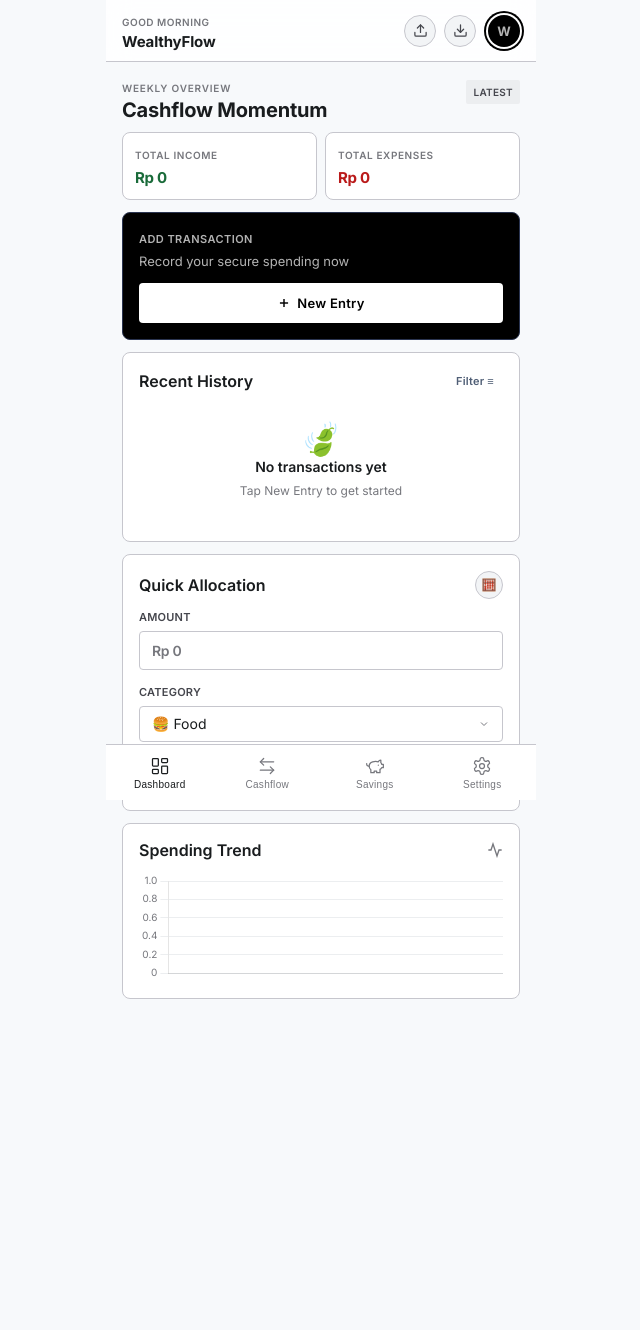
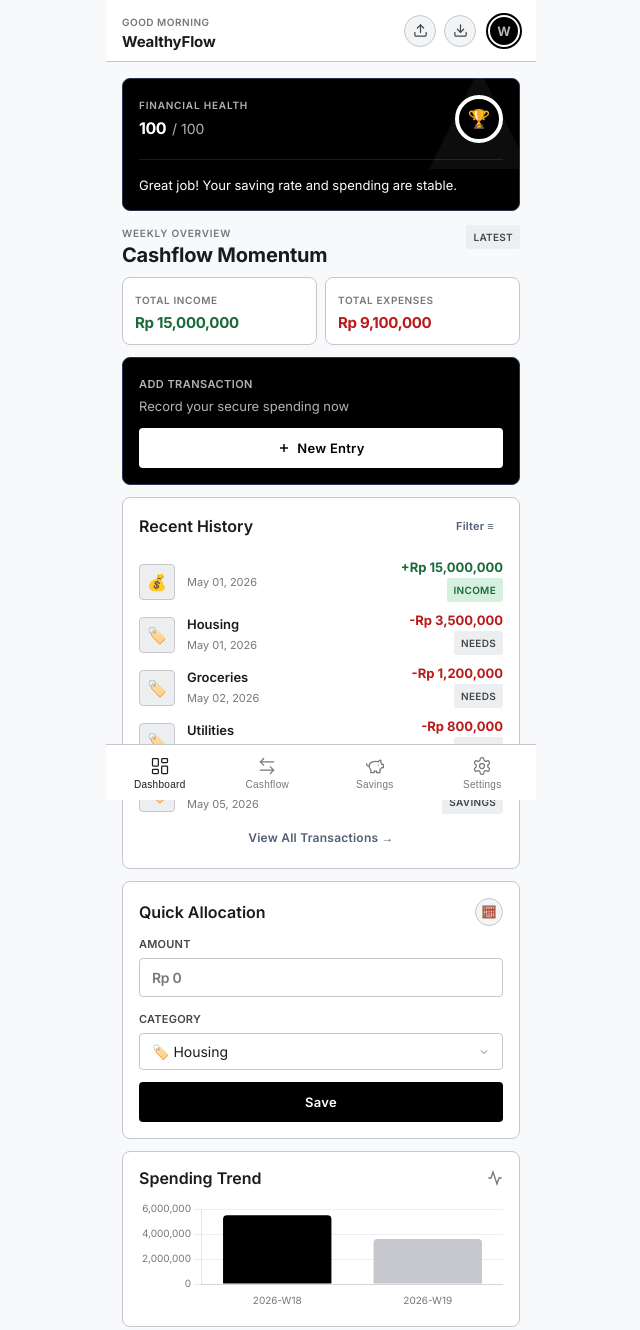
Before and after one commit to ardisanz/WealthyFlow-Pro, a website: page index.html in a window 1280 px wide. Shown: the whole page, without its empty margins (319-959 px from the left). Before the commit the page ends 1091 px from the top, so only its background shows below. Drawn offline with nearby package versions, Linux system fonts and the light colour scheme.

Commit message:
update Ui lebih profesional

```diff
--- a/index.html
+++ b/index.html
@@ -175,6 +175,24 @@
   </div>
 </div>
 
+<!-- GLOBAL LOADING STATE -->
+<div x-show="isLoading" class="custom-scroll" style="padding:16px;flex:1;display:flex;flex-direction:column;gap:16px;padding-top:calc(16px + env(safe-area-inset-top))">
+  <div style="display:flex;justify-content:space-between;align-items:center;margin-bottom:16px">
+    <div class="skeleton" style="width:120px;height:24px"></div>
+    <div class="skeleton" style="width:32px;height:32px;border-radius:var(--r-full)"></div>
+  </div>
+  <div class="skeleton" style="width:100%;height:140px;border-radius:var(--r-xl)"></div>
+  <div style="display:flex;gap:12px">
+    <div class="skeleton" style="flex:1;height:80px;border-radius:var(--r-lg)"></div>
+    <div class="skeleton" style="flex:1;height:80px;border-radius:var(--r-lg)"></div>
+  </div>
+  <div class="skeleton" style="width:100%;height:100px;border-radius:var(--r-lg)"></div>
+  <div class="skeleton" style="width:100%;height:60px;border-radius:var(--r-lg)"></div>
+</div>
+
+<!-- MAIN UI WRAPPER -->
+<div x-show="!isLoading" style="display:none;flex:1;flex-direction:column;position:relative">
+
 <!-- HEADER -->
 <header class="app-header">
   <div style="display:flex;flex-direction:column">
@@ -213,6 +231,28 @@
 
 <!-- ═══════════ DASHBOARD TAB ═══════════ -->
 <div class="tab-content custom-scroll" x-show="activeTab==='dashboard'" style="display:none">
+
+  <!-- Smart Insight / Financial Health Score -->
+  <div class="card card-dark mb-12" style="background:var(--primary-container);border-color:#2a3450;overflow:hidden;position:relative">
+    <div style="position:absolute;top:-20px;right:-20px;opacity:0.05">
+      <svg width="120" height="120" viewBox="0 0 24 24" fill="currentColor"><path d="M12 2L2 22h20L12 2z"/></svg>
+    </div>
+    <div style="display:flex;justify-content:space-between;align-items:flex-start">
+      <div style="position:relative;z-index:10">
+        <p style="font-size:10px;font-weight:600;letter-spacing:0.08em;text-transform:uppercase;color:var(--on-primary-container);margin-bottom:4px">Financial Health</p>
+        <div style="display:flex;align-items:baseline;gap:6px">
+          <h1 style="font-size:36px;font-weight:700;letter-spacing:-0.03em;color:var(--on-primary);line-height:1" x-text="healthScore.score"></h1>
+          <span style="font-size:14px;color:var(--on-primary-container)">/ 100</span>
+        </div>
+      </div>
+      <div style="width:48px;height:48px;border-radius:var(--r-full);border:4px solid var(--surface-0);display:flex;align-items:center;justify-content:center;background:var(--primary);position:relative;z-index:10">
+        <span style="font-size:18px" x-text="healthScore.score>=80?'🏆':(healthScore.score>=50?'📈':'⚠️')"></span>
+      </div>
+    </div>
+    <div style="margin-top:16px;padding-top:16px;border-top:1px solid rgba(255,255,255,0.1);position:relative;z-index:10">
+      <p style="font-size:13px;color:var(--on-primary);line-height:1.4" x-text="healthScore.explanation"></p>
+    </div>
+  </div>
 
   <!-- Weekly Overview Header -->
   <div style="display:flex;justify-content:space-between;align-items:flex-start;margin-bottom:12px">
@@ -806,6 +846,8 @@
   </button>
 </nav>
 
+</div><!-- /main ui wrapper -->
+
 </div><!-- /app -->
 </body>
 </html>
--- a/script.js
+++ b/script.js
@@ -296,6 +296,8 @@ function moneyApp() {
 
         // --- INITIALIZATION ---
         init() {
+            this.isLoading = true;
+
             // Native feel haptic feedback setup
             window.haptic = async (duration = 15) => {
                 if (window.Capacitor && window.Capacitor.Plugins.Haptics) {
@@ -325,22 +327,56 @@ function moneyApp() {
             this.applyFontSize();
 
             this.budgets = JSON.parse(localStorage.getItem('pro_budgets')) || {
-                "Food": { type: "Needs" },
-                "Tuition": { type: "Needs" },
-                "Shopping": { type: "Wants" },
-                "Netflix": { type: "Wants" }
+                "Housing": { type: "Needs" },
+                "Utilities": { type: "Needs" },
+                "Groceries": { type: "Needs" },
+                "Transport": { type: "Needs" },
+                "Dining Out": { type: "Wants" },
+                "Entertainment": { type: "Wants" },
+                "Investments": { type: "Savings" },
+                "Emergency Fund": { type: "Savings" }
             };
-            this.transactions = JSON.parse(localStorage.getItem('pro_history')) || [];
+
+            let defaultTx = [];
+            let now = new Date();
+            let d1 = new Date(now); d1.setDate(1); // 1st of month
+            let d2 = new Date(now); d2.setDate(2);
+            let d3 = new Date(now); d3.setDate(3);
+            let d4 = new Date(now); d4.setDate(5);
+            let d5 = new Date(now); d5.setDate(8);
+
+            if (!localStorage.getItem('pro_history')) {
+                defaultTx = [
+                    { id: '1', date: d1.toISOString(), type: 'income', amount: 15000000, source: 'Salary' },
+                    { id: '2', date: d1.toISOString(), type: 'expense', amount: 3500000, category: 'Housing' },
+                    { id: '3', date: d2.toISOString(), type: 'expense', amount: 1200000, category: 'Groceries' },
+                    { id: '4', date: d3.toISOString(), type: 'expense', amount: 800000, category: 'Utilities' },
+                    { id: '5', date: d4.toISOString(), type: 'expense', amount: 3000000, category: 'Investments' },
+                    { id: '6', date: d5.toISOString(), type: 'expense', amount: 600000, category: 'Dining Out' }
+                ];
+            }
+
+            this.transactions = JSON.parse(localStorage.getItem('pro_history')) || defaultTx;
             this.recurringTransactions = JSON.parse(localStorage.getItem('pro_recurring')) || [];
             this.ratios = JSON.parse(localStorage.getItem('pro_ratios')) || { Needs: 50, Wants: 30, Savings: 20 };
 
             this.tempRatios = { ...this.ratios };
             this.newCategory = Object.keys(this.budgets)[0] || '';
 
+            this.updateAllDerived(); // Ensure all states are synced before showing UI
+
             if (FinanceLogic.processRecurring(this.transactions, this.recurringTransactions)) {
                 this.saveData();
                 this.pushNote('Recurring transactions auto-processed!');
             }
+
+            // Simulate loading for realistic UX
+            setTimeout(() => {
+                this.isLoading = false;
+                this.$nextTick(() => {
+                    if (this.activeTab === 'dashboard') this.renderCharts();
+                });
+            }, 600);
 
             // PWA Setup
             if ("serviceWorker" in navigator) {
--- a/style.css
+++ b/style.css
@@ -60,19 +60,18 @@ body {
 #app { max-width: 430px; margin: 0 auto; min-height: 100dvh; display: flex; flex-direction: column; background: var(--bg); position: relative; }
 
 /* ── Header ── */
-@keyframes slideDownHeader {
-  from { transform: translateY(-20px); opacity: 0; }
-  to { transform: translateY(0); opacity: 1; }
+@keyframes fadeInSubtle {
+  from { opacity: 0; transform: translateY(-4px); }
+  to { opacity: 1; transform: translateY(0); }
 }
 .app-header {
   position: sticky; top: 0; z-index: 50;
-  background: color-mix(in srgb, var(--surface-0) 85%, transparent);
-  backdrop-filter: blur(12px); -webkit-backdrop-filter: blur(12px);
+  background: var(--surface-0);
   border-bottom: 1px solid var(--outline-2);
   display: flex; align-items: center; justify-content: space-between;
   padding: 12px 16px;
   padding-top: calc(12px + env(safe-area-inset-top));
-  animation: slideDownHeader 0.5s cubic-bezier(0.16, 1, 0.3, 1) forwards;
+  animation: fadeInSubtle 0.4s ease-out forwards;
 }
 .app-header .brand { font-size: 16px; font-weight: 700; color: var(--on-surface); letter-spacing: -0.01em; }
 .header-actions { display: flex; align-items: center; gap: 8px; }
@@ -90,8 +89,9 @@ body {
   background: var(--primary-container); color: var(--on-primary-container);
   display: flex; align-items: center; justify-content: center;
   font-size: 13px; font-weight: 700; cursor: pointer;
-  box-shadow: 0 0 0 2px var(--surface-0), 0 0 0 4px var(--primary-container);
-  transition: transform 0.2s cubic-bezier(0.34, 1.56, 0.64, 1);
+  border: 2px solid var(--surface-0);
+  outline: 2px solid var(--primary-container);
+  transition: transform 0.2s ease-out;
   margin-left: 4px;
 }
 .avatar:active { transform: scale(0.9); }
@@ -317,8 +317,19 @@ body {
 .alert-banner.warning .alert-msg { color: var(--warning); }
 
 /* ── Toast ── */
-.toast-wrap { position: fixed; top: 16px; left: 50%; transform: translateX(-50%); z-index: 200; width: 90%; max-width: 390px; display: flex; flex-direction: column; gap: 8px; pointer-events: none; }
-.toast { background: var(--on-surface); color: var(--bg); padding: 10px 14px; border-radius: var(--r); font-size: 13px; font-weight: 500; display: flex; align-items: center; gap: 8px; }
+.toast-wrap { position: fixed; top: calc(16px + env(safe-area-inset-top)); left: 50%; transform: translateX(-50%); z-index: 200; width: auto; display: flex; flex-direction: column; gap: 8px; pointer-events: none; }
+.toast {
+  background: var(--on-surface); color: var(--surface-0);
+  padding: 12px 20px; border-radius: 99px;
+  font-size: 13px; font-weight: 600;
+  display: flex; align-items: center; gap: 10px;
+  box-shadow: 0 8px 16px rgba(0,0,0,0.15);
+  animation: toastIn 0.3s cubic-bezier(0.175, 0.885, 0.32, 1.275) forwards;
+}
+@keyframes toastIn {
+  from { opacity: 0; transform: translateY(-20px) scale(0.9); }
+  to { opacity: 1; transform: translateY(0) scale(1); }
+}
 
 /* ── Utilities ── */
 .text-muted   { color: var(--outline); }
```
